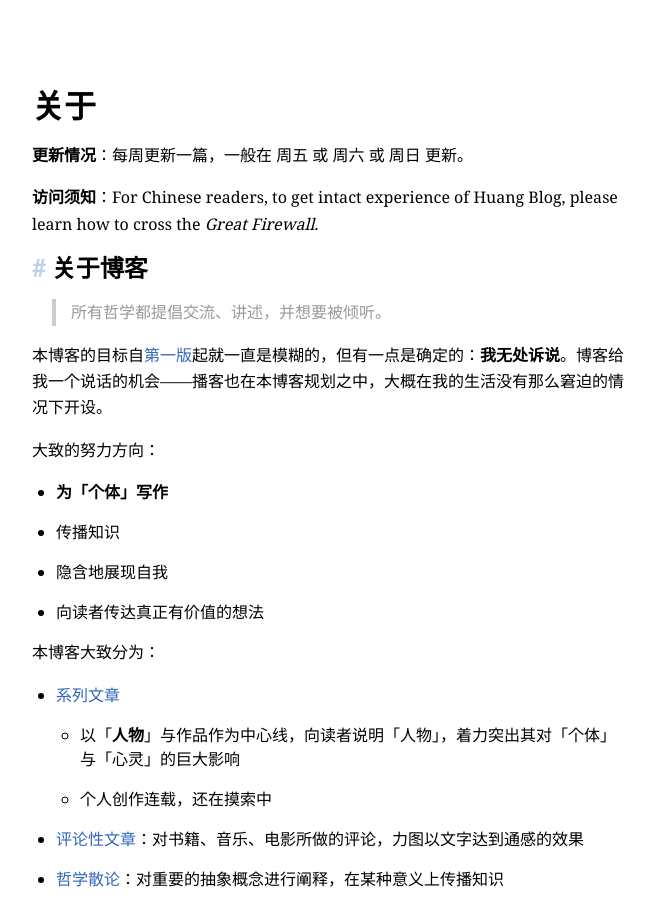
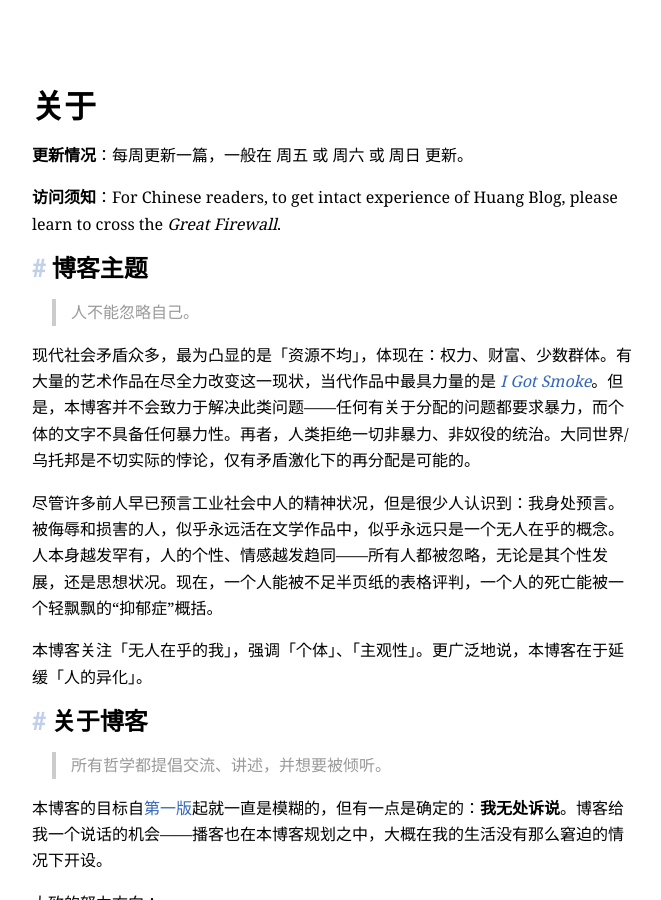
Before and after one commit to huang-feiyu/huang-feiyu.github.io, a Jekyll site: the page built from pages/about.md, in a window 1280 px wide and 900 px high. Shown: the whole window, without its empty margins (308-969 px from the left). Built offline with Jekyll 4.4.1, drawn with Linux system fonts in a browser that asks for light colours; nearby versions of some CDN libraries.

Commit message:
docs: add topic into `about` -- Human should not ignore themselves.

```diff
--- a/pages/about.md
+++ b/pages/about.md
@@ -6,7 +6,17 @@ permalink: /about
 
 **更新情况**：每周更新一篇，一般在 周五 或 周六 或 周日 更新。
 
-**访问须知**：For Chinese readers, to get intact experience of Huang Blog, please learn how to cross the *Great Firewall*.
+**访问须知**：For Chinese readers, to get intact experience of Huang Blog, please learn to cross the *Great Firewall*.
+
+### 博客主题
+
+> 人不能忽略自己。
+
+现代社会矛盾众多，最为凸显的是「资源不均」，体现在：权力、财富、少数群体。有大量的艺术作品在尽全力改变这一现状，当代作品中最具力量的是 *[I Got Smoke](https://www.bilibili.com/video/BV1UW4y1N79w)*。但是，本博客并不会致力于解决此类问题——任何有关于分配的问题都要求暴力，而个体的文字不具备任何暴力性。再者，人类拒绝一切非暴力、非奴役的统治。大同世界/乌托邦是不切实际的悖论，仅有矛盾激化下的再分配是可能的。
+
+尽管许多前人早已预言工业社会中人的精神状况，但是很少人认识到：我身处预言。被侮辱和损害的人，似乎永远活在文学作品中，似乎永远只是一个无人在乎的概念。人本身越发罕有，人的个性、情感越发趋同——所有人都被忽略，无论是其个性发展，还是思想状况。现在，一个人能被不足半页纸的表格评判，一个人的死亡能被一个轻飘飘的“抑郁症”概括。
+
+本博客关注「无人在乎的我」，强调「个体」、「主观性」。更广泛地说，本博客在于延缓「人的异化」。
 
 ### 关于博客
 
```
